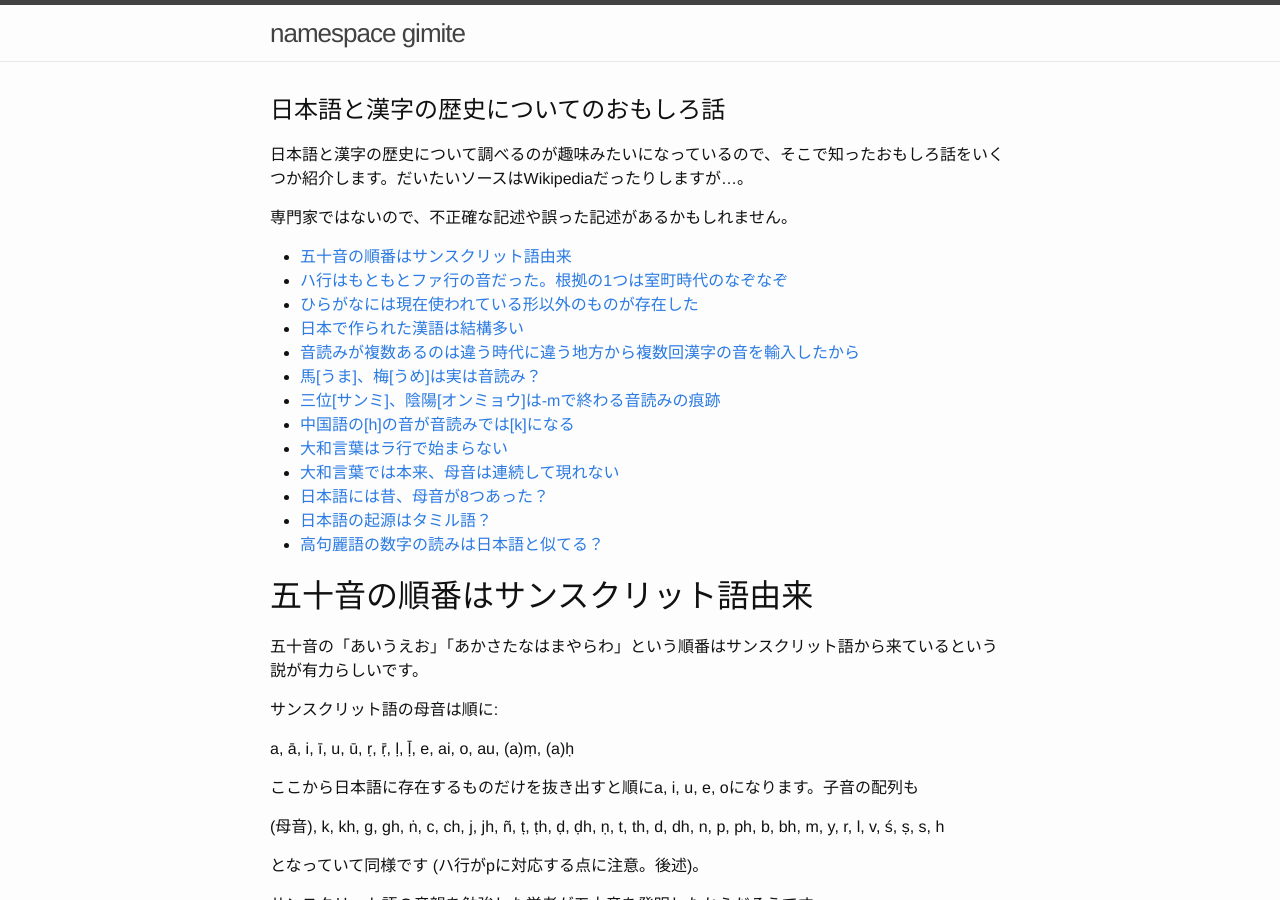
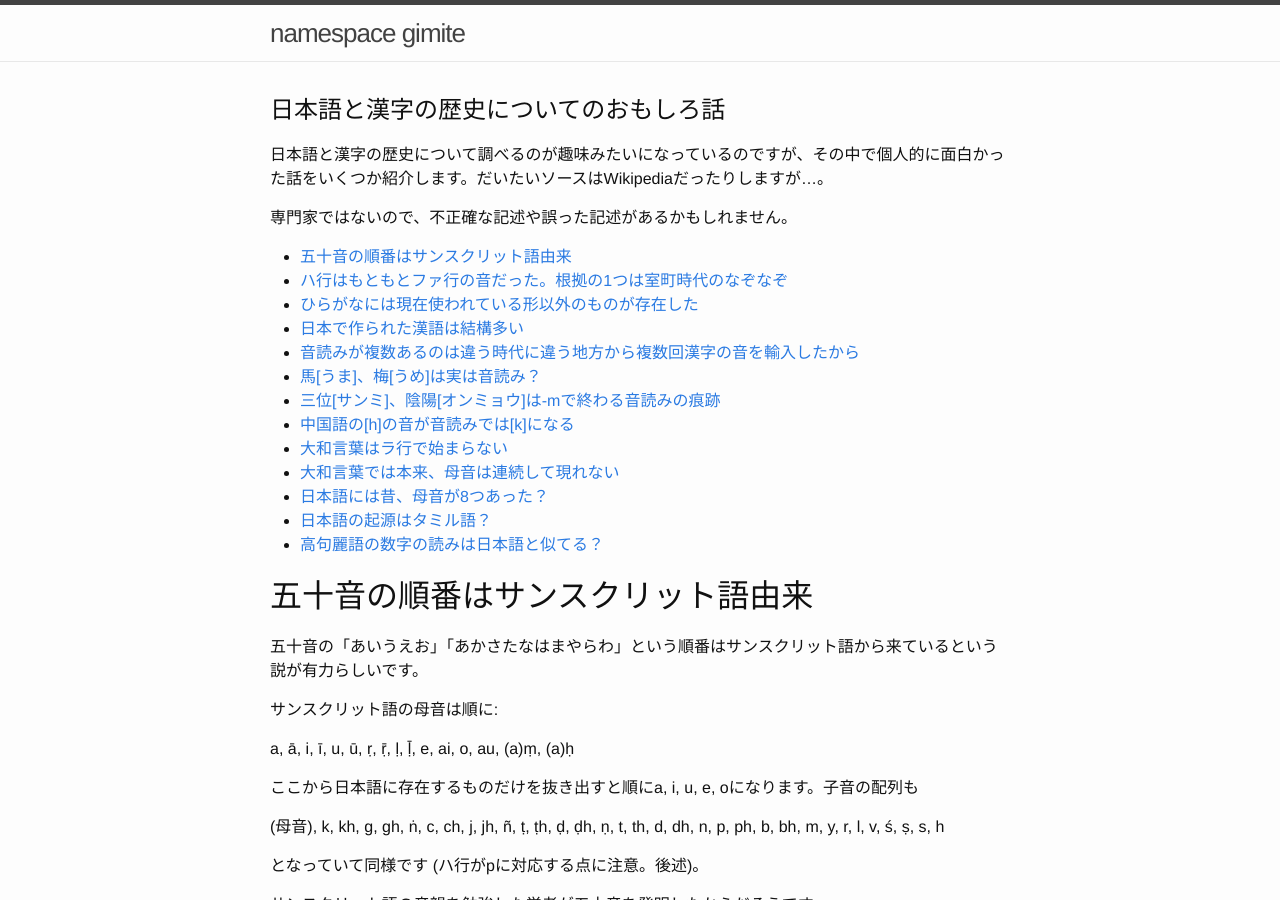
Before and after one commit to gimite/gimite.github.io, a Jekyll site: the page built from kanji-fun-facts.md, in a window 1280 px wide and 900 px high. Built offline with Jekyll 4.4.1, drawn with Linux system fonts in a browser that asks for light colours; our own code applies the rules of GitHub Pages for plain Markdown files.

Commit message:
Update kanji-fun-facts.md

```diff
--- a/kanji-fun-facts.md
+++ b/kanji-fun-facts.md
@@ -5,7 +5,7 @@ layout: page
 # 日本語と漢字の歴史についてのおもしろ話
 {:.no_toc}
 
-日本語と漢字の歴史について調べるのが趣味みたいになっているので、そこで知ったおもしろ話をいくつか紹介します。だいたいソースはWikipediaだったりしますが…。
+日本語と漢字の歴史について調べるのが趣味みたいになっているのですが、その中で個人的に面白かった話をいくつか紹介します。だいたいソースはWikipediaだったりしますが…。
 
 専門家ではないので、不正確な記述や誤った記述があるかもしれません。
 
```
